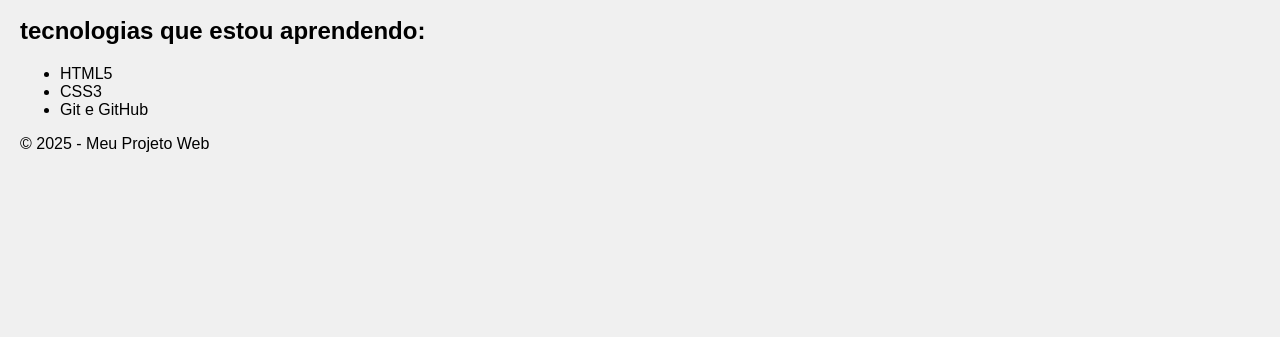
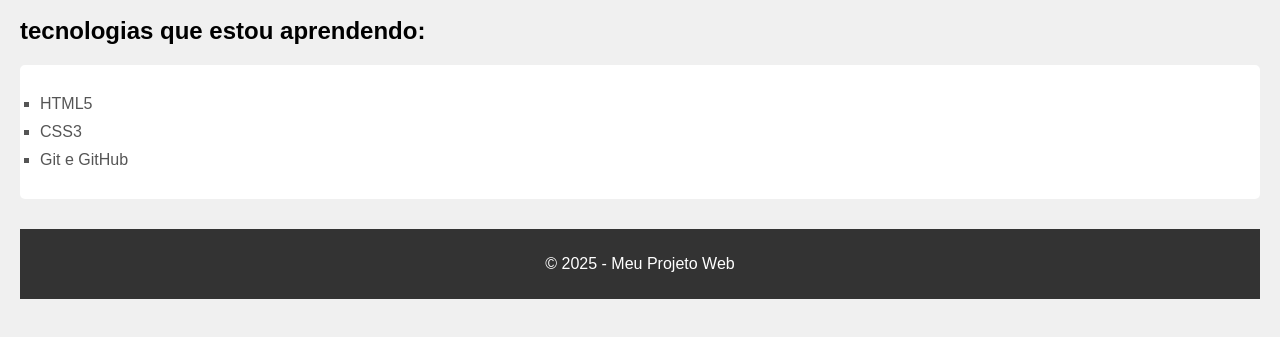
Before and after one commit to pedro-sls/pratica-git-web, a plain HTML site: page index.html in a window 1280 px wide. Shown: the part 139-476 px from the top of the page. Drawn offline with Linux system fonts and the light colour scheme.

Commit message:
style: melhora estilização da lista e footer

```diff
--- a/css/styles.css
+++ b/css/styles.css
@@ -7,3 +7,23 @@ body {
 h1 {
     color: #333;
 }
+
+ul{
+    list-style-type: square;
+    background-color: #fff;
+    padding: 20px;
+    border-radius: 5px;
+}
+
+li{
+    margin: 10px 0;
+    color: #555
+}
+
+footer {
+    margin-top: 30px;
+    padding: 10px;
+    background-color: #333;
+    color: #fff;
+    text-align: center;
+}
```
